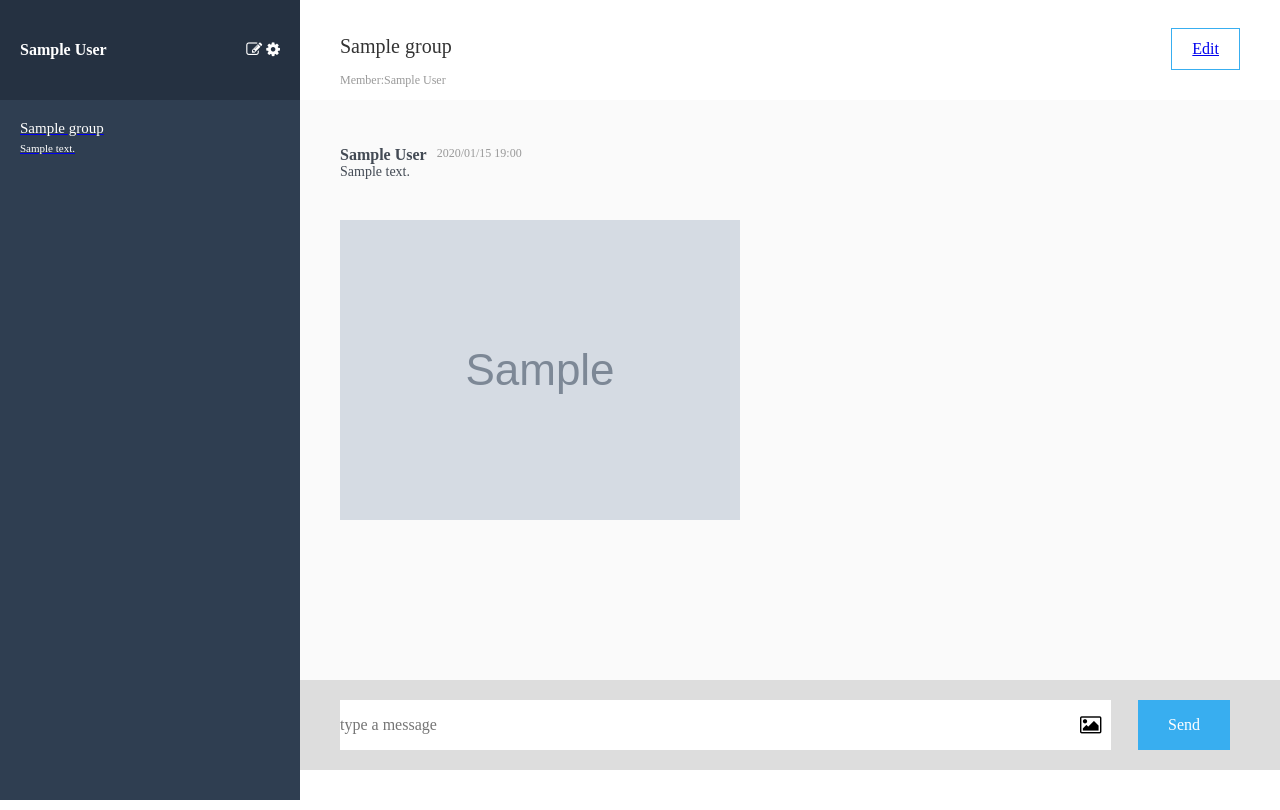
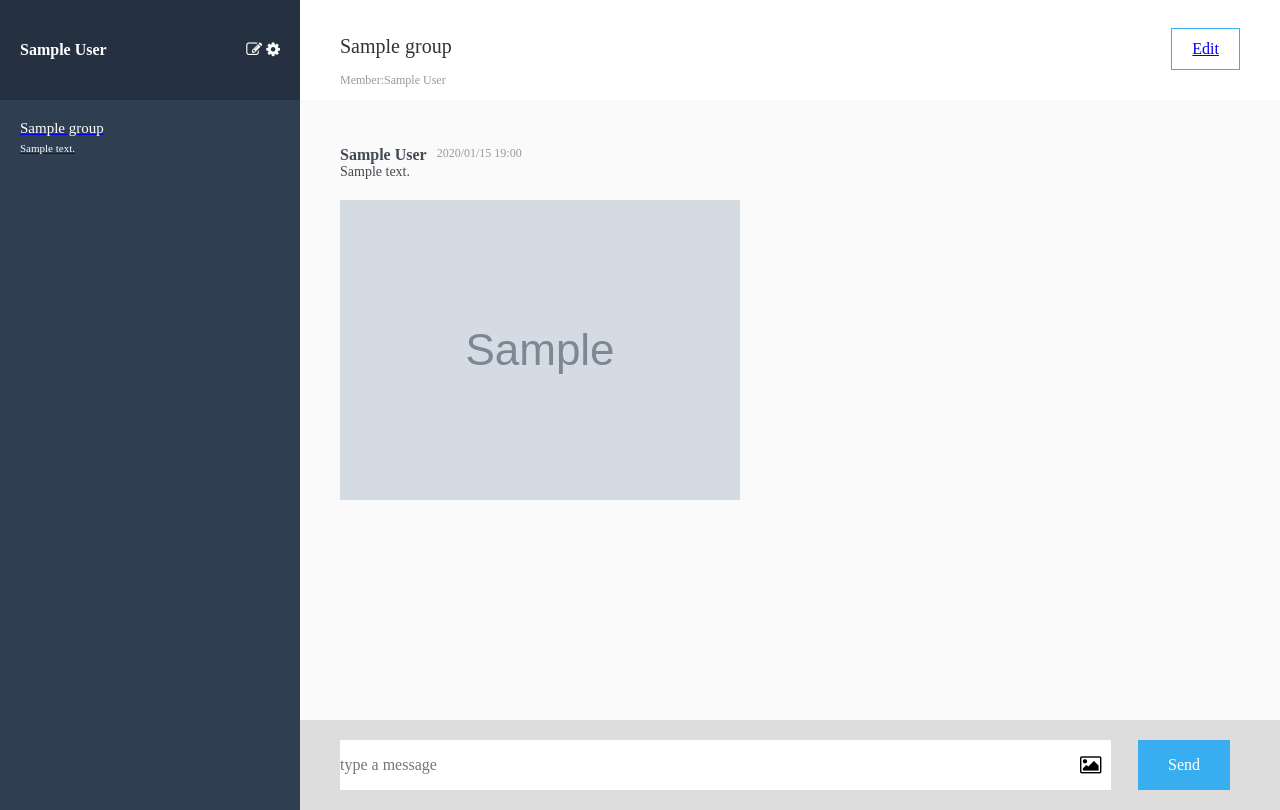
Before and after one commit to hrm-hbcm/ChatSpace, a Rails app: page /groups/1/messages in a window 1280 px wide. Run offline with Rails 7, Linux system fonts and the light colour scheme; a user stored in the database is signed in; tables that the repository leaves empty hold one stand-in row (values such as "Sample post"); grey boxes marked "Sample" are stand-in pictures; style sheets or scripts are compiled from the project's sources; some libraries are stand-ins or nearby versions.

Commit message:
view
細かなビューの修正

```diff
--- a/app/assets/stylesheets/modules/chat.scss
+++ b/app/assets/stylesheets/modules/chat.scss
@@ -1,4 +1,5 @@
 .chat {
+  height:100%;
   width: calc(100% - 300px);
   .header {
     box-sizing: border-box;
@@ -34,12 +35,11 @@
   }
 
   .messages {
-    max-height: 580px;
     overflow: scroll;
     background-color: #FAFAFA;
     box-sizing: border-box;
     padding: 46px 40px 0;
-    height: calc(100% - 100px - 90px);
+    height: calc(100vh - 180px);
     .message {
       .upper-message {
         display: flex;
@@ -59,7 +59,7 @@
         &__content {
           color: #434a54;
           font-size: 14px;
-          margin-bottom: 40px;
+          margin-bottom: 20px;
         }
       }
     }
--- a/app/assets/stylesheets/modules/side_bar.scss
+++ b/app/assets/stylesheets/modules/side_bar.scss
@@ -27,7 +27,7 @@
 
   .groups {
     background-color: $side_blue_light;
-    height: calc(100vh - 100px);
+    height: calc(100vh - 90px);
     padding: 0 20px;
     .group {
       box-sizing: border-box;
```
